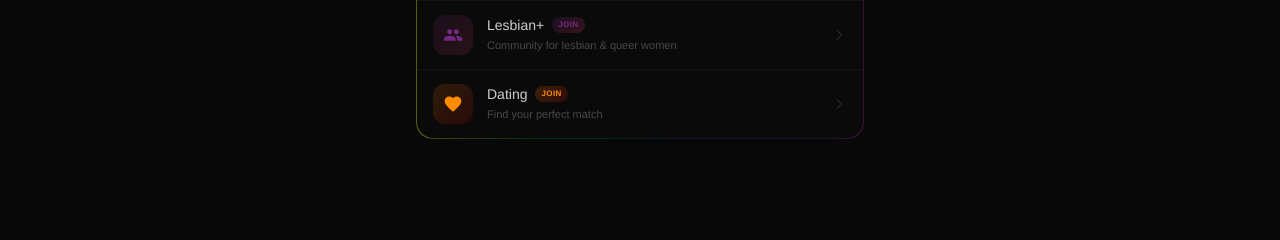
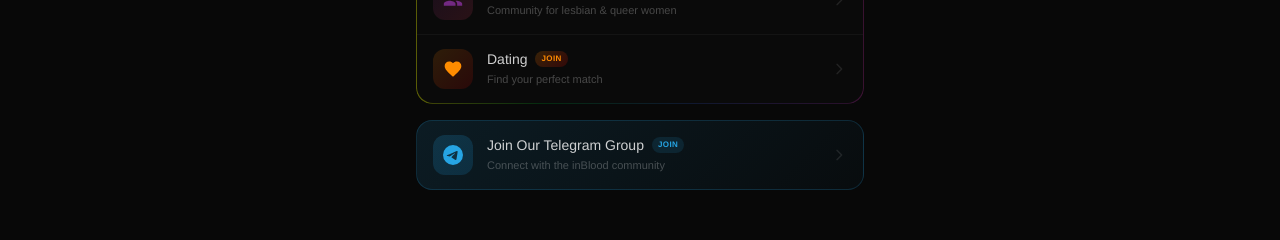
Before and after one commit to InBlood-Dev/website, a Next.js app: page / in a window 1280 px wide. Shown: the part 1380-1620 px from the top of the page. Built offline with nearby package versions, Linux system fonts and the light colour scheme; no server answers.

Commit message:
analytice export, broken cal ui fix, and something i dont remem anymore

```diff
--- a/src/app/page.tsx
+++ b/src/app/page.tsx
@@ -548,6 +548,40 @@ export default function LandingPage() {
               </div>
             </div>
 
+            {/* Telegram Group */}
+            <a
+              href="https://t.me/+dtx5sfkY5V1mN2Fl"
+              target="_blank"
+              rel="noopener noreferrer"
+              className="group flex items-center gap-3.5 w-full rounded-2xl px-4 py-3.5 transition-all duration-300 hover:-translate-y-0.5"
+              style={{
+                background: "linear-gradient(135deg, #26A5E420, #26A5E408)",
+                border: "1px solid #26A5E430",
+              }}
+            >
+              <div
+                className="w-10 h-10 rounded-xl flex items-center justify-center shrink-0 transition-transform duration-300 group-hover:scale-110"
+                style={{ background: "linear-gradient(135deg, #26A5E430, #1a8fcf30)" }}
+              >
+                <svg className="w-5 h-5" style={{ color: "#26A5E4" }} viewBox="0 0 24 24" fill="currentColor">
+                  <path d="M11.944 0A12 12 0 000 12a12 12 0 0012 12 12 12 0 0012-12A12 12 0 0012 0h-.056zm4.962 7.224c.1-.002.321.023.465.14a.506.506 0 01.171.325c.016.093.036.306.02.472-.18 1.898-.962 6.502-1.36 8.627-.168.9-.499 1.201-.82 1.23-.696.065-1.225-.46-1.9-.902-1.056-.693-1.653-1.124-2.678-1.8-1.185-.78-.417-1.21.258-1.91.177-.184 3.247-2.977 3.307-3.23.007-.032.014-.15-.056-.212s-.174-.041-.249-.024c-.106.024-1.793 1.14-5.061 3.345-.479.33-.913.49-1.302.48-.428-.008-1.252-.241-1.865-.44-.752-.245-1.349-.374-1.297-.789.027-.216.325-.437.893-.663 3.498-1.524 5.83-2.529 6.998-3.014 3.332-1.386 4.025-1.627 4.476-1.635z"/>
+                </svg>
+              </div>
+              <div className="flex-1 min-w-0">
+                <div className="flex items-center gap-2">
+                  <span className="text-white/80 text-sm font-medium group-hover:text-white transition-colors">Join Our Telegram Group</span>
+                  <span
+                    className="text-[8px] px-1.5 py-0.5 rounded-full font-bold uppercase tracking-wider"
+                    style={{ background: "#26A5E420", color: "#26A5E4" }}
+                  >
+                    Join
+                  </span>
+                </div>
+                <p className="text-white/25 text-[11px] mt-0.5">Connect with the inBlood community</p>
+              </div>
+              <svg className="w-4 h-4 text-white/10 group-hover:text-white/40 group-hover:translate-x-0.5 transition-all" fill="none" viewBox="0 0 24 24" stroke="currentColor"><path strokeLinecap="round" strokeLinejoin="round" strokeWidth={2} d="M9 5l7 7-7 7"/></svg>
+            </a>
+
           </div>
 
         </div>
```
